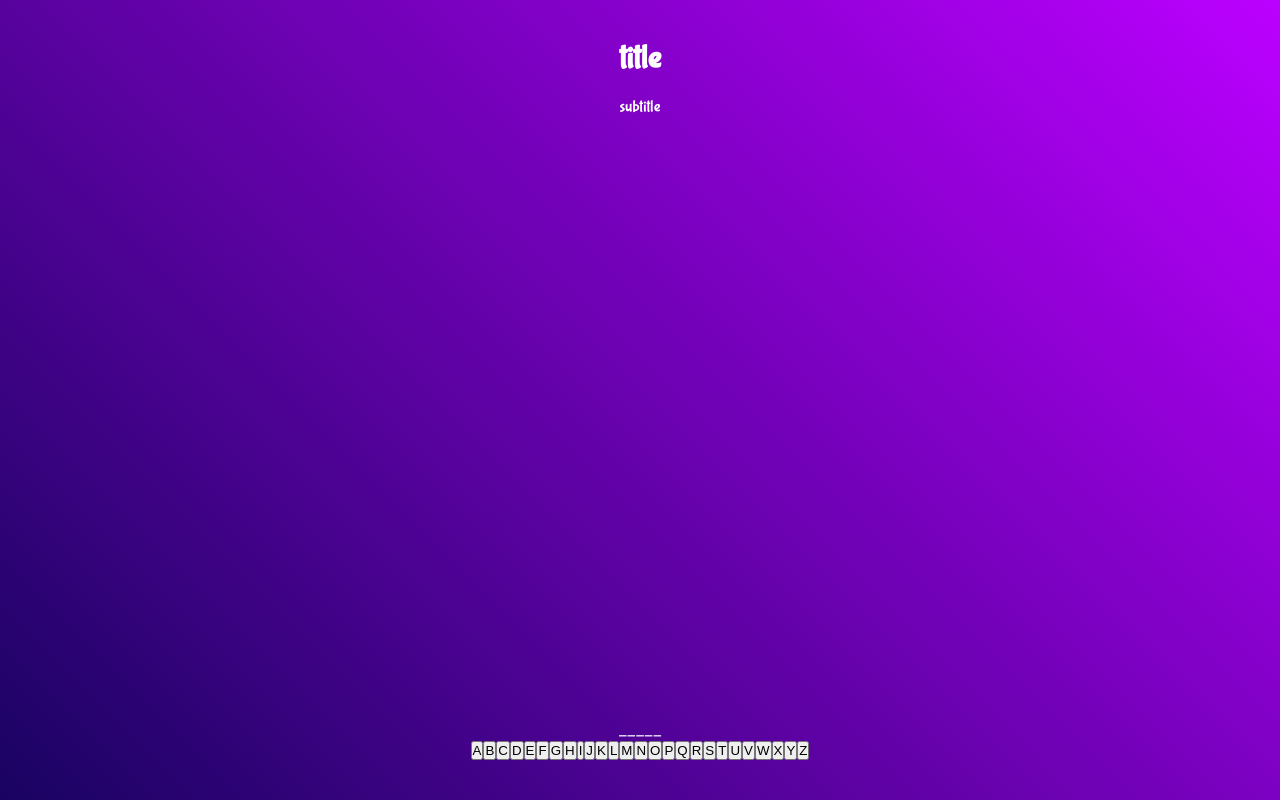
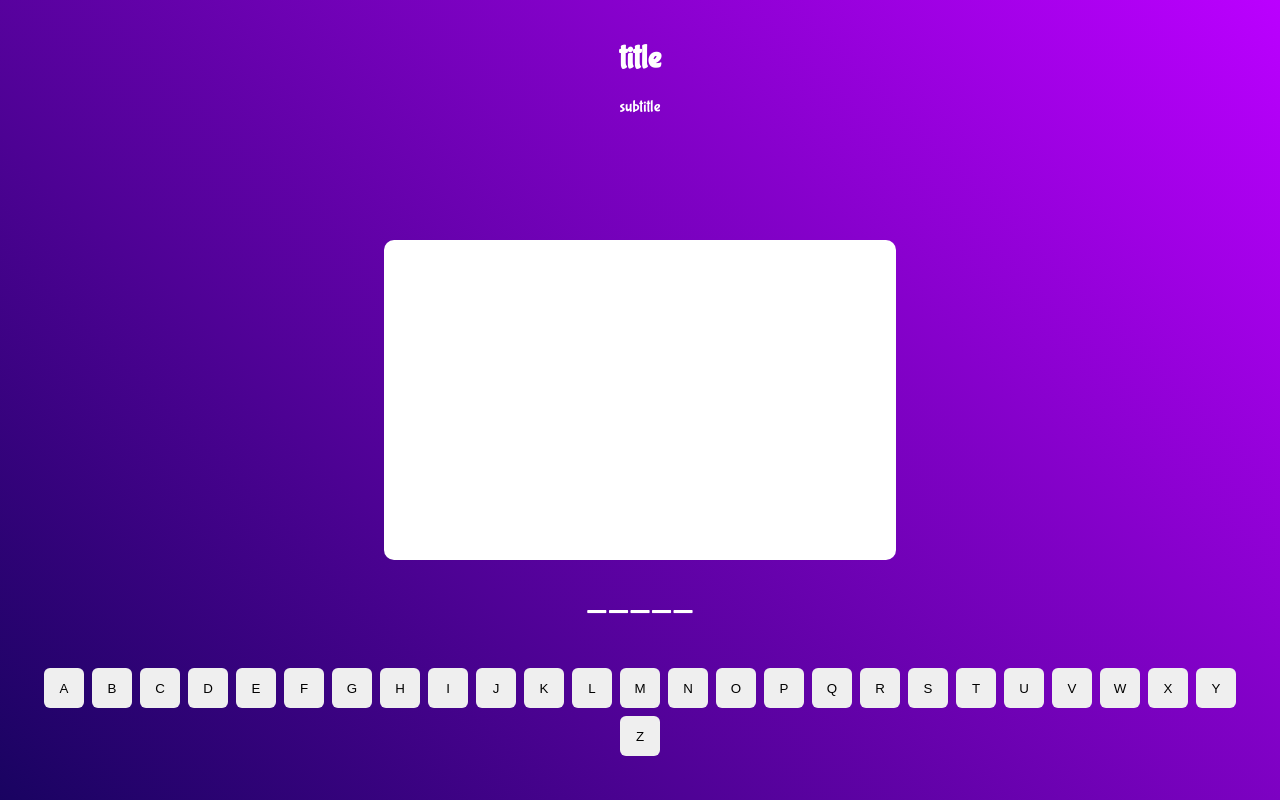
Before and after one commit to brennoEudes/hangman, a React (Create React App) app: page / in a window 1280 px wide. Built offline with nearby package versions, Linux system fonts and the light colour scheme.

Commit message:
hangman stylization

```diff
--- a/src/App.css
+++ b/src/App.css
@@ -38,22 +38,15 @@ body {
   gap: 2rem;
 }
 
-/* GALLOWS */
-.gallows {
+.hangman svg {
   background: white;
-  width: 24rem;
-  height: 60rem;
-  margin: 0 auto;
+  padding: 2rem;
+  border-radius: 1rem;
 
-  border-radius: 1.6rem;
-}
-
-/* HANGMAN */
-.hangman svg {
   position: absolute;
   top: 50%;
   left: 50%;
-  width: 30vw;
+  width: 40vw;
   height: 40vh;
   transform: translate(-50%, -50%);
 }
@@ -63,6 +56,40 @@ body {
   stroke: black;
   stroke-width: 4;
   fill: none;
+}
+
+/* HANGMAN */
+.hangman {
+  display: flex;
+  flex-direction: column;
+  align-items: center;
+  gap: 4rem;
+
+  .mask {
+    font-size: 4rem;
+  }
+}
+
+.alphabet-letters {
+  button {
+    border: none;
+    border-radius: 0.6rem;
+    padding: 1rem;
+    margin: 0.4rem;
+
+    width: 4rem;
+    height: 4rem;
+
+    cursor: pointer;
+  }
+
+  button:hover {
+    background: #74f4b0;
+  }
+
+  button[disabled] {
+    cursor: not-allowed;
+  }
 }
 
 /* POPUP */
```
